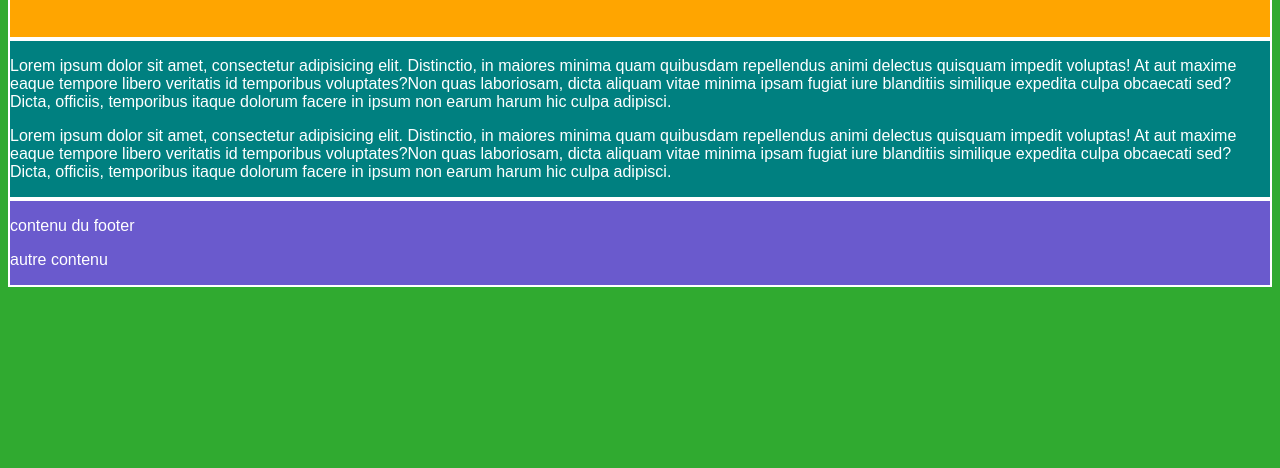
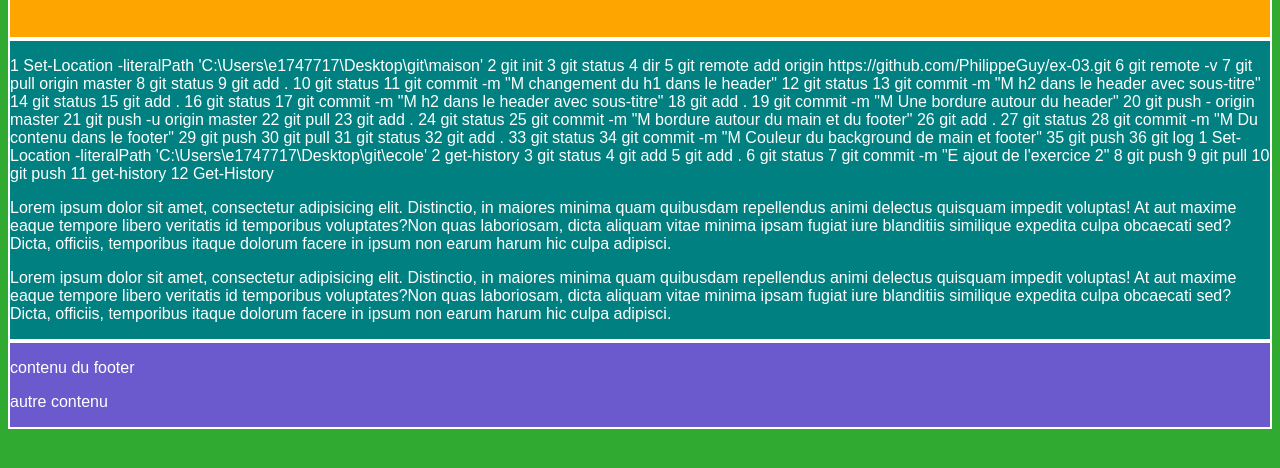
Before and after one commit to PhilippeGuy/ex-03, a plain HTML site: page index.html in a window 1280 px wide. Shown: the part 190-658 px from the top of the page. Drawn offline with Linux system fonts and the light colour scheme.

Commit message:
ajout des commandes

```diff
--- a/index.html
+++ b/index.html
@@ -19,6 +19,54 @@
         <h2>sous-titre</h2>
     </header>
     <main>
+            <p>1 Set-Location -literalPath 'C:\Users\e1747717\Desktop\git\maison'
+                    2 git init
+                    3 git status
+                    4 dir
+                    5 git remote add origin https://github.com/PhilippeGuy/ex-03.git
+                    6 git remote -v
+                    7 git pull origin master
+                    8 git status
+                    9 git add .
+                   10 git status
+                   11 git commit -m "M changement du h1 dans le header"
+                   12 git status
+                   13 git commit -m "M h2 dans le header avec sous-titre"
+                   14 git status
+                   15 git add .
+                   16 git status
+                   17 git commit -m "M h2 dans le header avec sous-titre"
+                   18 git add .
+                   19 git commit -m "M Une bordure autour du header"
+                   20 git push - origin master
+                   21 git push -u origin master
+                   22 git pull
+                   23 git add .
+                   24 git status
+                   25 git commit -m "M bordure autour du main et du footer"
+                   26 git add .
+                   27 git status
+                   28 git commit -m "M Du contenu dans le footer"
+                   29 git push
+                   30 git pull
+                   31 git status
+                   32 git add .
+                   33 git status
+                   34 git commit -m "M Couleur du background de main et footer"
+                   35 git push
+                   36 git log
+                   1 Set-Location -literalPath 'C:\Users\e1747717\Desktop\git\ecole'
+                   2 get-history
+                   3 git status
+                   4 git add
+                   5 git add .
+                   6 git status
+                   7 git commit -m "E ajout de l'exercice 2"
+                   8 git push
+                   9 git pull
+                  10 git push
+                  11 get-history
+                  12 Get-History</p>
         <p>Lorem ipsum dolor sit amet, consectetur adipisicing elit. Distinctio, in maiores minima quam quibusdam repellendus animi delectus quisquam impedit voluptas! At aut maxime eaque tempore libero veritatis id temporibus voluptates?Non quas laboriosam, dicta aliquam vitae minima ipsam fugiat iure blanditiis similique expedita culpa obcaecati sed? Dicta, officiis, temporibus itaque dolorum facere in ipsum non earum harum hic culpa adipisci.</p>
         <p>Lorem ipsum dolor sit amet, consectetur adipisicing elit. Distinctio, in maiores minima quam quibusdam repellendus animi delectus quisquam impedit voluptas! At aut maxime eaque tempore libero veritatis id temporibus voluptates?Non quas laboriosam, dicta aliquam vitae minima ipsam fugiat iure blanditiis similique expedita culpa obcaecati sed? Dicta, officiis, temporibus itaque dolorum facere in ipsum non earum harum hic culpa adipisci.</p>
     </main>
```
